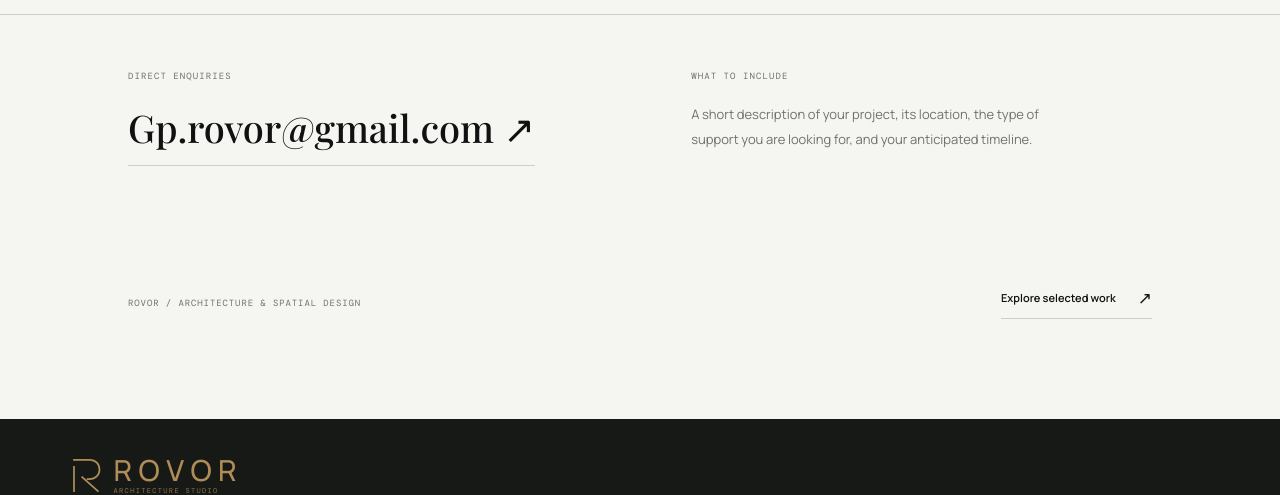
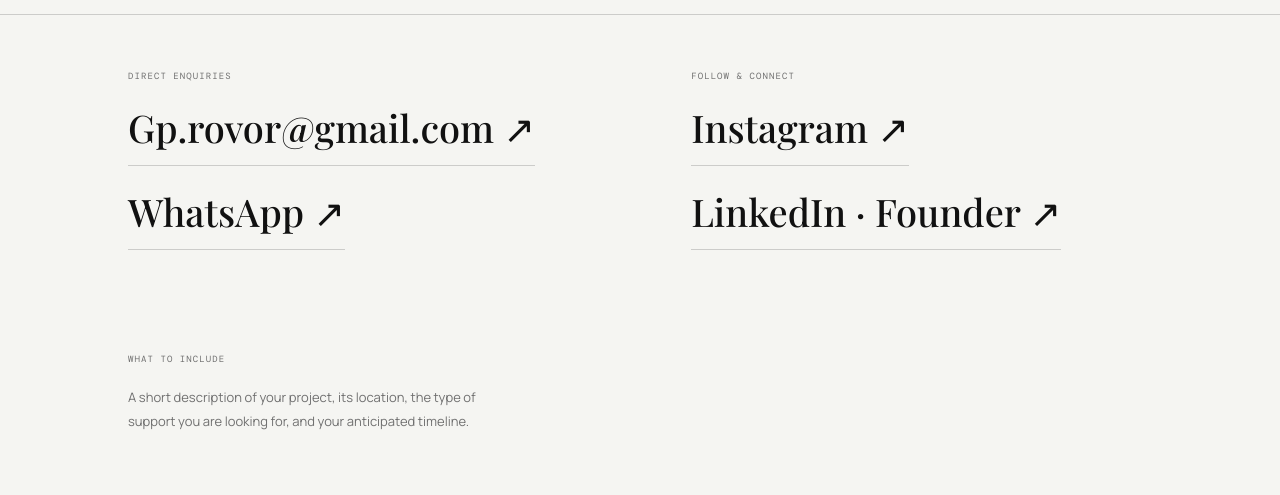
Before and after one commit to rovor-debug/rovor-studio, a Next.js app: page /contact in a window 1280 px wide. Shown: the part 810-1305 px from the top of the page. Built offline with nearby package versions, Linux system fonts and the light colour scheme; no server answers; a web font is replaced by a local one.

Commit message:
Add verified ROVOR contact and social links

```diff
--- a/app/contact/page.js
+++ b/app/contact/page.js
@@ -2,6 +2,11 @@ import Link from "next/link";
 import Navbar from "@/components/Navbar";
 import Footer from "@/components/Footer";
 import StudioExperience from "@/components/StudioExperience";
+
+const email = "Gp.rovor@gmail.com";
+const whatsapp = "989114710094";
+const instagram = "https://instagram.com/rovor__architecture_studio";
+const linkedin = "https://www.linkedin.com/in/asro4";
 
 export const metadata = {
   alternates: { canonical: "/contact" },
@@ -22,8 +27,20 @@ export default function ContactPage() {
           <p className="contact-page__intro">For collaborations, architectural enquiries, and thoughtful conversations, get in touch.</p>
         </section>
         <section className="contact-page__details section-wrap">
-          <div><span>Direct enquiries</span><a href={`mailto:Gp.rovor@gmail.com?subject=${subject}&body=${body}`}>Gp.rovor@gmail.com ↗</a></div>
-          <div><span>What to include</span><p>A short description of your project, its location, the type of support you are looking for, and your anticipated timeline.</p></div>
+          <div>
+            <span>Direct enquiries</span>
+            <a href={`mailto:${email}?subject=${subject}&body=${body}`}>{email} ↗</a>
+            <a href={`https://wa.me/${whatsapp}?text=${encodeURIComponent("Hello ROVOR, I would like to discuss a project.")}`} target="_blank" rel="noreferrer">WhatsApp ↗</a>
+          </div>
+          <div>
+            <span>Follow & connect</span>
+            <a href={instagram} target="_blank" rel="noreferrer">Instagram ↗</a>
+            <a href={linkedin} target="_blank" rel="noreferrer">LinkedIn · Founder ↗</a>
+          </div>
+          <div>
+            <span>What to include</span>
+            <p>A short description of your project, its location, the type of support you are looking for, and your anticipated timeline.</p>
+          </div>
         </section>
         <section className="contact-page__closing section-wrap">
           <span>ROVOR / ARCHITECTURE & SPATIAL DESIGN</span>
```
